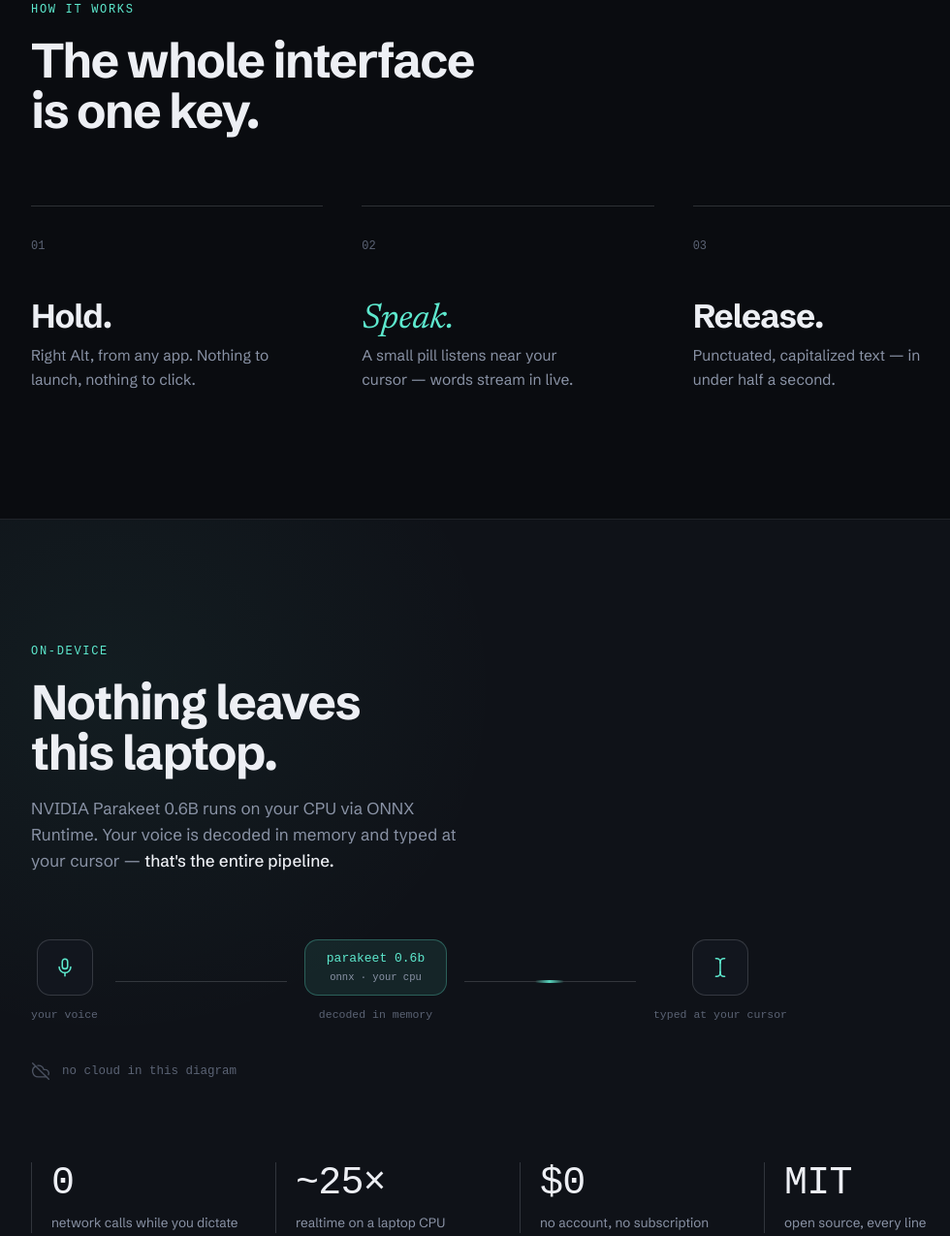
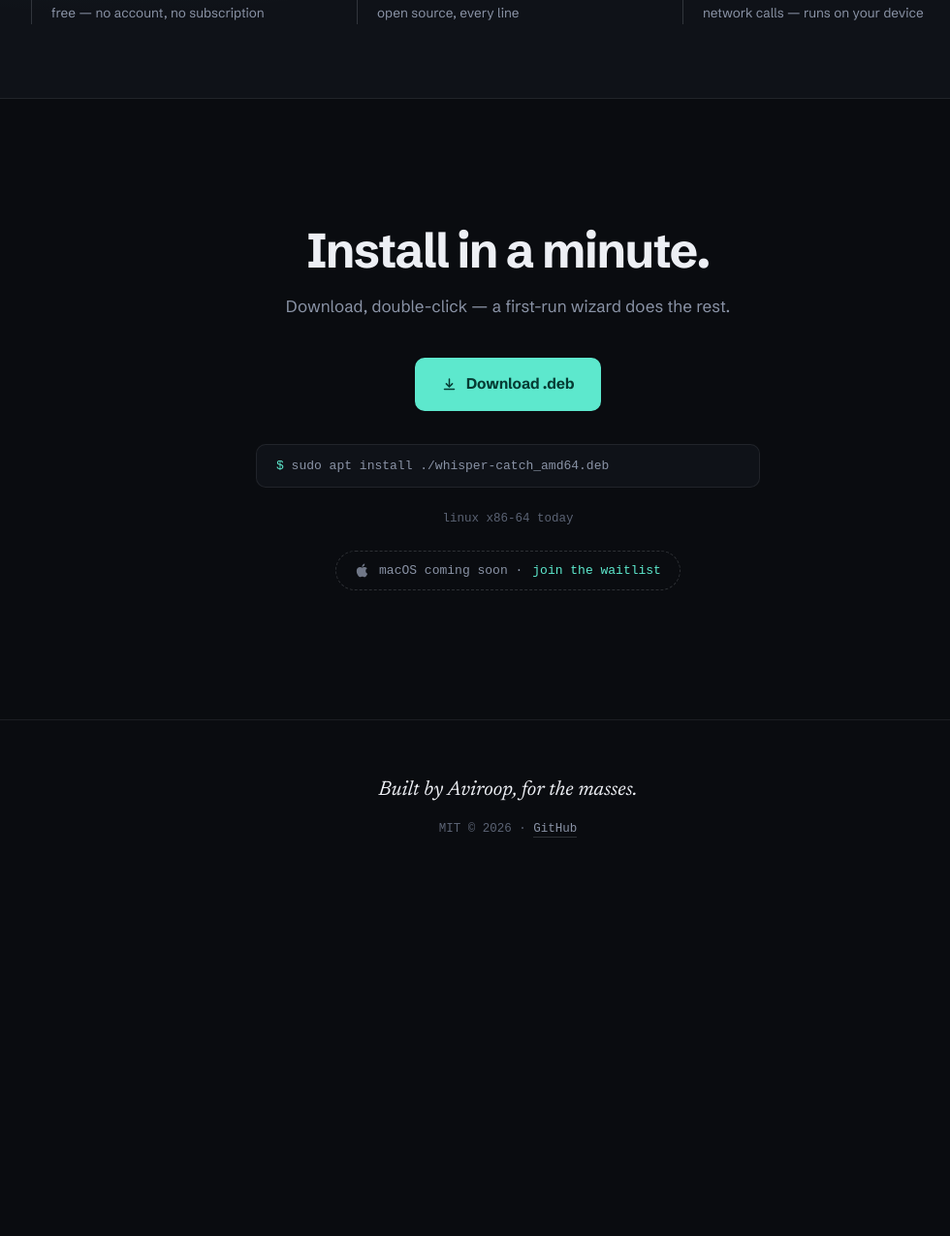
Before and after one commit to AviroopPaul/whisper-catch, a website: page site/index.html in a window 1280 px wide. Shown: the part 1377-2652 px from the top of the page at 97% size, without its empty margins (116-1096 px from the left). After the commit the page ends 2302 px from the top, so only its background shows below. Drawn offline with Linux system fonts and the light colour scheme; a web font is replaced by a local one.

Commit message:
Trim landing page: drop how-it-works and on-device explainer sections
The video already tells the hold-speak-release story. Replace both sections
with one slim strip: $0 free · MIT open source · 0 network calls (on-device).
Unused CSS (beats, pipeline flow, no-cloud) removed.

Co-Authored-By: Claude Fable 5 <noreply@anthropic.com>

```diff
--- a/site/index.html
+++ b/site/index.html
@@ -227,15 +227,6 @@
   .lede b { color: var(--ink); font-weight: 500; }
 
   /* how — three beats */
-  .beats { margin-top: 72px; display: grid; grid-template-columns: repeat(3, 1fr); gap: 40px; }
-  @media (max-width: 720px) { .beats { grid-template-columns: 1fr; gap: 0; } }
-  .beat { border-top: 1px solid var(--line-strong); padding-top: 26px; }
-  @media (max-width: 720px) { .beat { padding: 26px 0 34px; } }
-  .beat .idx { font: 400 12px/1 var(--mono); color: var(--faint); }
-  .beat h3 { margin-top: 44px; font-size: 34px; font-weight: 700; letter-spacing: -.03em; line-height: 1; }
-  .beat h3 em.voice { color: var(--teal); }
-  .beat p { margin-top: 12px; color: var(--dim); font-size: 15.5px; max-width: 250px; }
-  @media (max-width: 720px) { .beat h3 { margin-top: 20px; } }
 
   /* privacy band */
   .band { border-top: 1px solid var(--line); border-bottom: 1px solid var(--line); background: var(--panel); position: relative; overflow: hidden; }
@@ -245,48 +236,14 @@
   }
   .band .wrap { position: relative; }
 
-  .flow {
-    margin-top: 68px; max-width: 780px;
-    display: flex; align-items: center; gap: 18px;
-  }
-  .flow-node { text-align: center; flex: none; }
-  .flow-node .glyph {
-    width: 58px; height: 58px; margin: 0 auto; border-radius: 14px;
-    background: var(--panel-2); border: 1px solid var(--line-strong);
-    display: flex; align-items: center; justify-content: center; color: var(--teal);
-  }
-  .flow-node.chipnode .glyph {
-    width: auto; padding: 0 22px; border-color: rgba(93, 232, 205, .3);
-    background: var(--teal-soft);
-    font: 400 13px/1.4 var(--mono); color: var(--teal); flex-direction: column; gap: 3px;
-  }
-  .flow-node.chipnode .glyph small { font-size: 10.5px; color: var(--dim); }
-  .flow-node figcaption { margin-top: 12px; font: 400 11.5px/1.4 var(--mono); color: var(--faint); }
-  .flow-line { flex: 1; height: 3px; min-width: 20px; position: relative; overflow: hidden; }
-  .flow-line::before { content: ""; position: absolute; left: 0; right: 0; top: 1px; height: 1px; background: var(--line-strong); }
-  .flow-line::after {
-    content: ""; position: absolute; top: 0; left: 0; width: 30px; height: 3px; border-radius: 2px;
-    background: linear-gradient(90deg, transparent, var(--teal), transparent);
-    animation: travel 2.8s linear infinite; opacity: .9;
-  }
-  .flow-line + .flow-node + .flow-line::after { animation-delay: 1.4s; }
   @keyframes travel { from { transform: translateX(-34px); } to { transform: translateX(340px); } }
   @media (max-width: 720px) {
-    .flow { flex-direction: column; gap: 4px; }
-    .flow-line { width: 1px; height: 34px; flex: none; min-width: 0; }
-    .flow-line::before { left: 0; right: auto; top: 0; bottom: 0; width: 1px; height: auto; }
-    .flow-line::after { display: none; }
-    .flow-node figcaption { margin-top: 8px; margin-bottom: 8px; }
   }
 
-  .nocloud {
-    margin-top: 40px; display: inline-flex; align-items: center; gap: 12px;
-    font: 400 12.5px/1 var(--mono); color: var(--faint);
-  }
-  .nocloud svg { color: var(--faint); opacity: .8; }
 
-  .stats { margin-top: 76px; display: grid; grid-template-columns: repeat(4, 1fr); gap: 24px; }
-  @media (max-width: 820px) { .stats { grid-template-columns: repeat(2, 1fr); gap: 40px 24px; } }
+  .stats { display: grid; grid-template-columns: repeat(3, 1fr); gap: 24px; }
+  #promise { padding: 76px 0; }
+  @media (max-width: 820px) { .stats { grid-template-columns: 1fr; gap: 36px; } }
   .stat { border-left: 1px solid var(--line-strong); padding-left: 20px; }
   .stat .val { font: 400 clamp(28px, 3.6vw, 40px)/1.1 var(--mono); color: var(--ink); letter-spacing: -.02em; }
   .stat .lbl { margin-top: 8px; color: var(--dim); font-size: 13.5px; }
@@ -392,76 +349,14 @@
     </div>
   </section>
 
-  <!-- ================= how ================= -->
-  <section id="how">
-    <div class="wrap">
-      <p class="kicker reveal">How it works</p>
-      <h2 class="reveal">The whole interface<br>is one key.</h2>
-      <div class="beats">
-        <div class="beat reveal" data-d="1">
-          <span class="idx">01</span>
-          <h3>Hold.</h3>
-          <p>Right Alt, from any app. Nothing to launch, nothing to click.</p>
-        </div>
-        <div class="beat reveal" data-d="2">
-          <span class="idx">02</span>
-          <h3><em class="voice">Speak.</em></h3>
-          <p>A small pill listens near your cursor — words stream in live.</p>
-        </div>
-        <div class="beat reveal" data-d="3">
-          <span class="idx">03</span>
-          <h3>Release.</h3>
-          <p>Punctuated, capitalized text — in under half a second.</p>
-        </div>
-      </div>
-    </div>
-  </section>
-
-  <!-- ================= privacy ================= -->
+  <!-- ================= promise strip ================= -->
   <div class="band">
-    <section id="private">
+    <section id="promise">
       <div class="wrap">
-        <p class="kicker reveal">On-device</p>
-        <h2 class="reveal">Nothing leaves<br>this laptop.</h2>
-        <p class="lede reveal" data-d="1">NVIDIA Parakeet 0.6B runs on your CPU via ONNX Runtime. Your voice is decoded in memory and typed at your cursor — <b>that's the entire pipeline.</b></p>
-
-        <div class="flow reveal" data-d="1" aria-label="Pipeline: microphone, to the Parakeet model on your CPU, to text at your cursor.">
-          <figure class="flow-node">
-            <div class="glyph">
-              <svg width="22" height="22" viewBox="0 0 24 24" fill="none" stroke="currentColor" stroke-width="1.7" stroke-linecap="round" stroke-linejoin="round" aria-hidden="true">
-                <rect x="9" y="2.5" width="6" height="11" rx="3"/><path d="M5.5 11.5a6.5 6.5 0 0 0 13 0"/><path d="M12 18v3.5"/>
-              </svg>
-            </div>
-            <figcaption>your voice</figcaption>
-          </figure>
-          <span class="flow-line"></span>
-          <figure class="flow-node chipnode">
-            <div class="glyph" style="height:58px">parakeet 0.6b<small>onnx · your cpu</small></div>
-            <figcaption>decoded in memory</figcaption>
-          </figure>
-          <span class="flow-line"></span>
-          <figure class="flow-node">
-            <div class="glyph">
-              <svg width="22" height="22" viewBox="0 0 24 24" fill="none" stroke="currentColor" stroke-width="1.7" stroke-linecap="round" stroke-linejoin="round" aria-hidden="true">
-                <path d="M17 22h-1a4 4 0 0 1-4-4V6a4 4 0 0 1 4-4h1"/><path d="M7 22h1a4 4 0 0 0 4-4v-1"/><path d="M7 2h1a4 4 0 0 1 4 4v1"/>
-              </svg>
-            </div>
-            <figcaption>typed at your cursor</figcaption>
-          </figure>
-        </div>
-
-        <p class="nocloud reveal" data-d="2">
-          <svg width="20" height="20" viewBox="0 0 24 24" fill="none" stroke="currentColor" stroke-width="1.6" stroke-linecap="round" stroke-linejoin="round" aria-hidden="true">
-            <path d="m2 2 20 20"/><path d="M5.782 5.782A7 7 0 0 0 9 19h8.5a4.5 4.5 0 0 0 1.307-.193"/><path d="M21.532 16.5A4.5 4.5 0 0 0 17.5 10h-1.79A7 7 0 0 0 8.31 5.03"/>
-          </svg>
-          no cloud in this diagram
-        </p>
-
         <div class="stats">
-          <div class="stat reveal"><div class="val">0</div><div class="lbl">network calls while you dictate</div></div>
-          <div class="stat reveal" data-d="1"><div class="val">~25×</div><div class="lbl">realtime on a laptop CPU</div></div>
-          <div class="stat reveal" data-d="2"><div class="val">$0</div><div class="lbl">no account, no subscription</div></div>
-          <div class="stat reveal" data-d="3"><div class="val">MIT</div><div class="lbl">open source, every line</div></div>
+          <div class="stat reveal"><div class="val">$0</div><div class="lbl">free — no account, no subscription</div></div>
+          <div class="stat reveal" data-d="1"><div class="val">MIT</div><div class="lbl">open source, every line</div></div>
+          <div class="stat reveal" data-d="2"><div class="val">0</div><div class="lbl">network calls — runs on your device</div></div>
         </div>
       </div>
     </section>
```
